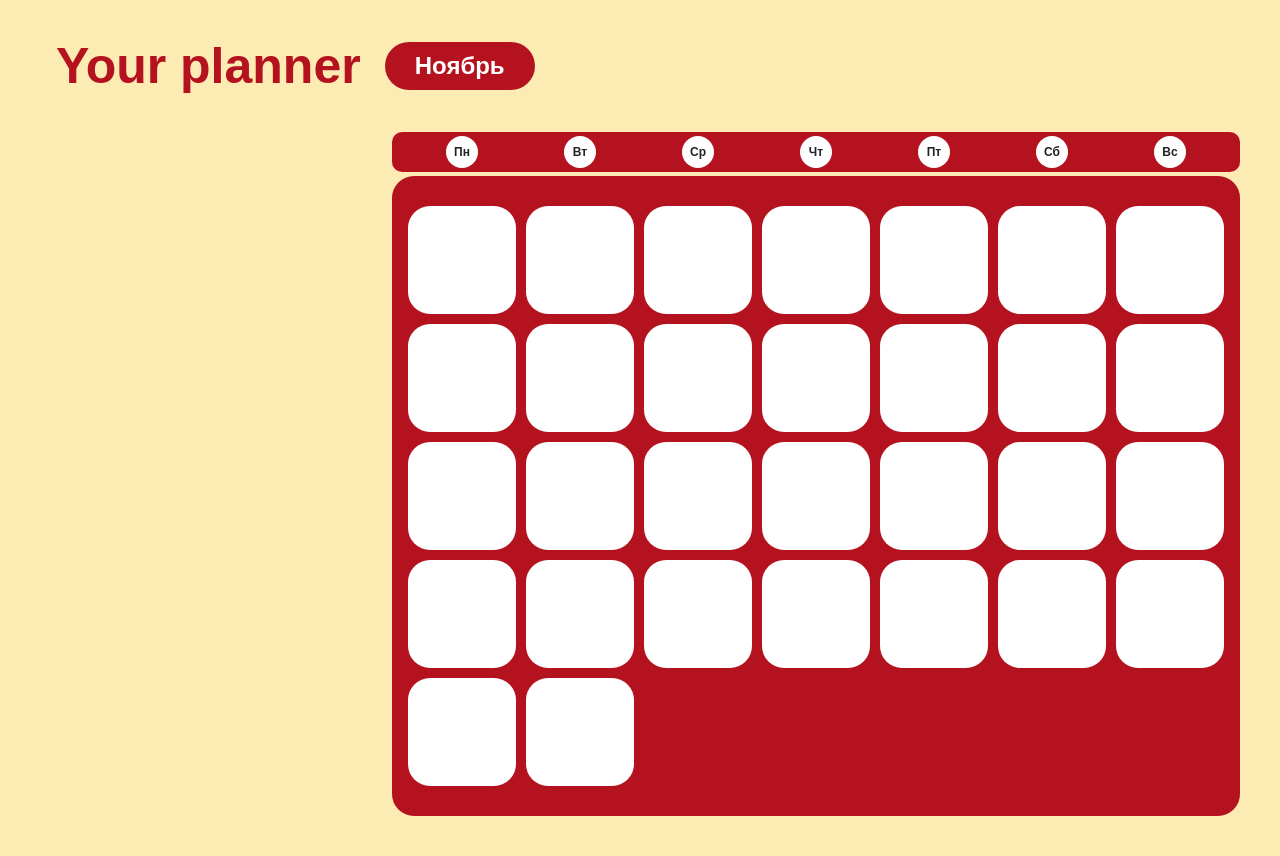
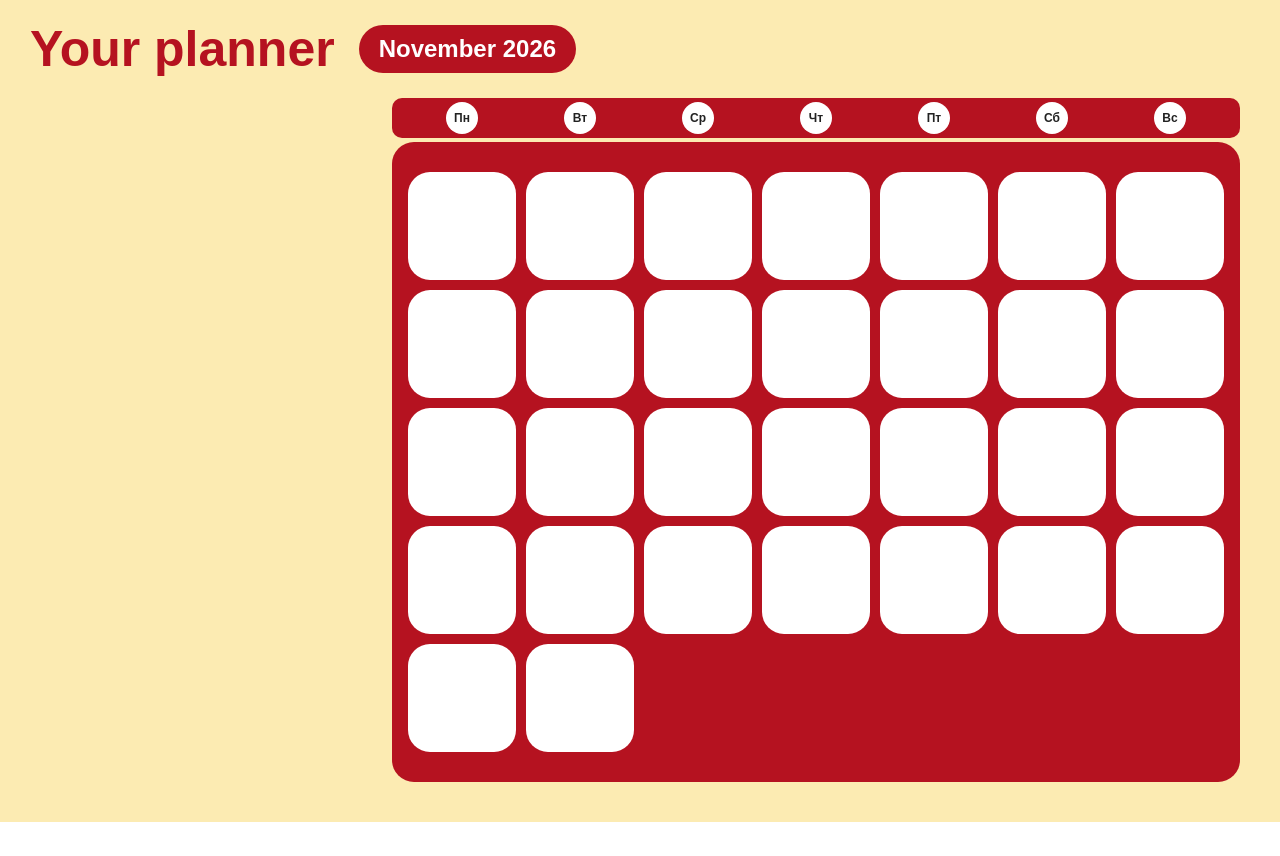
Before and after one commit to EkaterinaDiachenko/your-planner, a React (Vite) app: page / in a window 1280 px wide. After the commit the page ends 822 px from the top, so only its background shows below. Built offline with nearby package versions, Linux system fonts and the light colour scheme.

Commit message:
feat: обновить отображение даты и стили header

```diff
--- a/src/widgets/header/ui/header.module.css
+++ b/src/widgets/header/ui/header.module.css
@@ -2,8 +2,7 @@
   display: flex;
   align-items: center;
   gap: 24px;
-  min-height: 132px;
-  padding: 30px 56px;
+  padding: 20px 30px;
   background-color: #fcebb2;
 }
 
--- a/src/widgets/header/ui/header.tsx
+++ b/src/widgets/header/ui/header.tsx
@@ -1,4 +1,5 @@
 import styles from './header.module.css'
+import { monthAndYear } from '@/shared/lib/date.ts'
 
 export function Header() {
   return (
@@ -7,7 +8,8 @@ export function Header() {
         Your planner
       </a>
       <p className={styles.month}>
-        <span className="visually-hidden">Текущий месяц: </span>Ноябрь
+        <span className="visually-hidden">Текущий месяц: </span>
+        {monthAndYear}
       </p>
     </header>
   )
```
